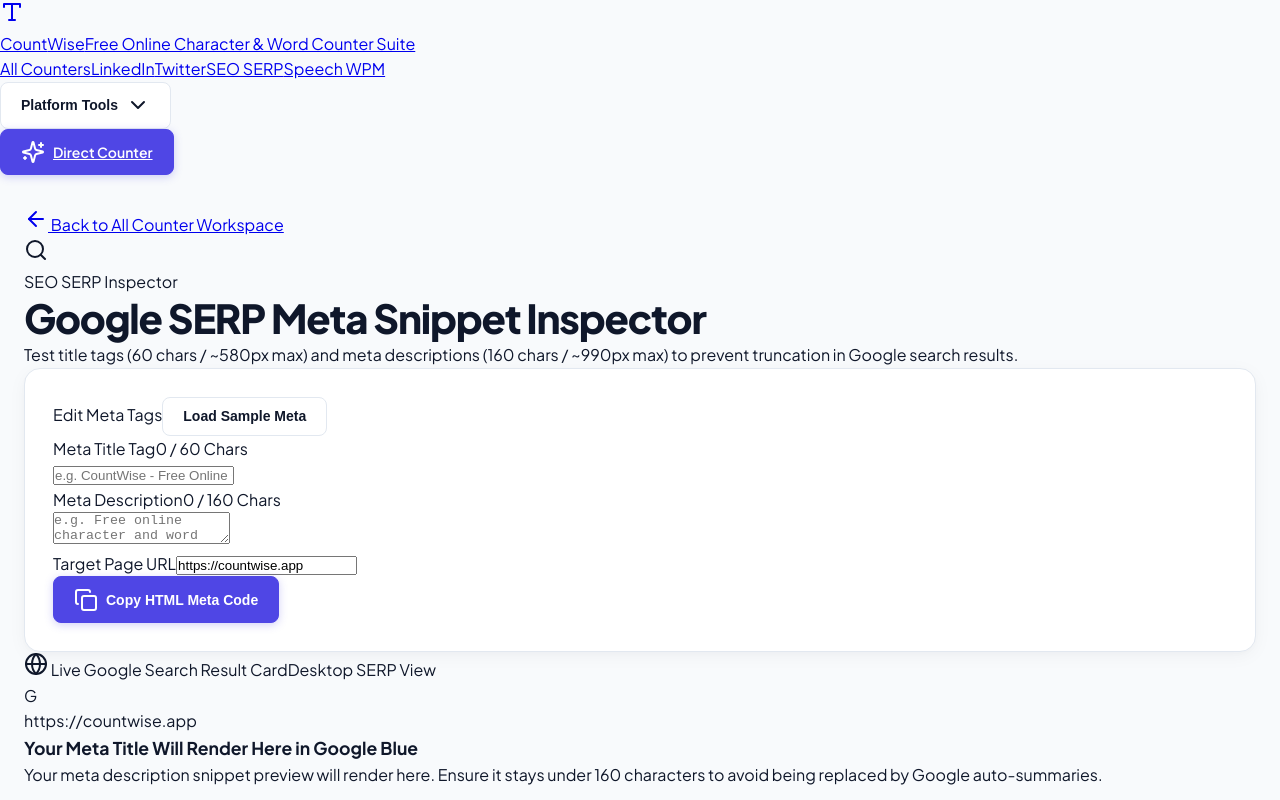
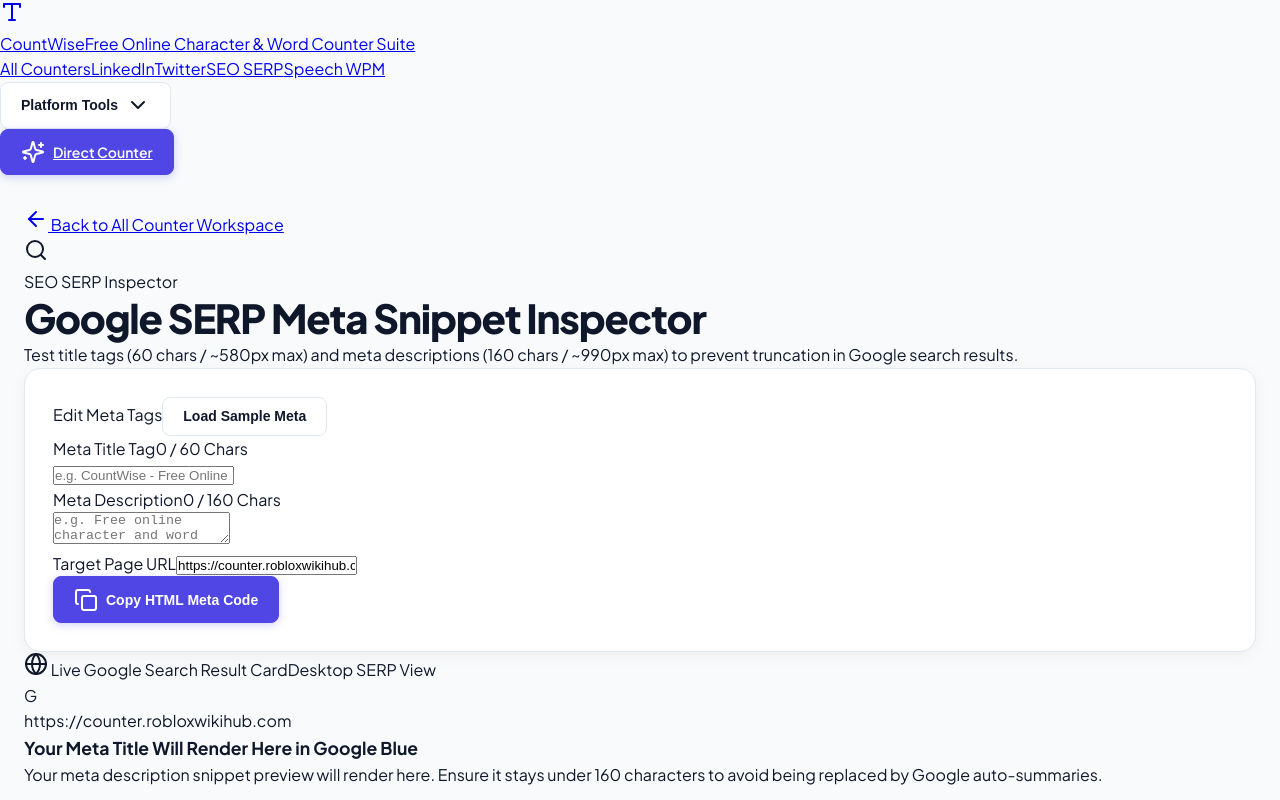
Before and after one commit to lianlele168/text-counter-hub, a Next.js app: page /seo-meta-length-checker in a window 1280 px wide. Shown: the top 800 px of the page. Built offline with nearby package versions, Linux system fonts and the light colour scheme.

Commit message:
fix: update canonical sitemap and metadata domain to counter.robloxwikihub.com for GSC compliance

```diff
--- a/src/app/amazon-listing-character-counter/page.tsx
+++ b/src/app/amazon-listing-character-counter/page.tsx
@@ -40,7 +40,7 @@
       <SchemaMarkup
         name="Amazon Seller Listing Character Counter & Inspector"
         description="Free online Amazon product listing length tool. Verify title length limits (75 mobile / 200 max) and scan for prohibited promotional words."
-        url="https://countwise.app/amazon-listing-character-counter"
+        url="https://counter.robloxwikihub.com/amazon-listing-character-counter"
       />
 
       <div className="space-y-8">
--- a/src/app/instagram-character-counter/page.tsx
+++ b/src/app/instagram-character-counter/page.tsx
@@ -38,7 +38,7 @@
       <SchemaMarkup
         name="Instagram Caption & Hashtag Counter"
         description="Free online Instagram caption character counter (2,200 max) and hashtag counter (30 max) with first-line 125-character truncation preview."
-        url="https://countwise.app/instagram-character-counter"
+        url="https://counter.robloxwikihub.com/instagram-character-counter"
       />
 
       <div className="space-y-8">
--- a/src/app/layout.tsx
+++ b/src/app/layout.tsx
@@ -4,7 +4,7 @@
 import Footer from '@/components/Footer';
 
 export const metadata: Metadata = {
-  metadataBase: new URL('https://countwise.app'),
+  metadataBase: new URL('https://counter.robloxwikihub.com'),
   title: {
     default: 'CountWise - Free Online Character & Word Counter Suite',
     template: '%s | CountWise'
@@ -19,7 +19,7 @@
   openGraph: {
     type: 'website',
     locale: 'en_US',
-    url: 'https://countwise.app',
+    url: 'https://counter.robloxwikihub.com',
     title: 'CountWise - Character & Word Counter Suite',
     description: '100% client-side privacy-first text counter tool.',
     siteName: 'CountWise'
--- a/src/app/linkedin-character-counter/page.tsx
+++ b/src/app/linkedin-character-counter/page.tsx
@@ -38,7 +38,7 @@
       <SchemaMarkup
         name="LinkedIn Post & Hook Cutoff Previewer"
         description="Free online LinkedIn post character counter (3,000 max limit) with real-time 210-character see-more cutoff preview."
-        url="https://countwise.app/linkedin-character-counter"
+        url="https://counter.robloxwikihub.com/linkedin-character-counter"
       />
 
       <div className="space-y-8">
--- a/src/app/page.tsx
+++ b/src/app/page.tsx
@@ -132,7 +132,7 @@
       <SchemaMarkup
         name="CountWise - Free Online Character & Word Counter Suite"
         description="Instant, private online character counter and word counter tool with platform-specific length previews."
-        url="https://countwise.app"
+        url="https://counter.robloxwikihub.com"
       />
 
       <div className="space-y-10">
--- a/src/app/robots.ts
+++ b/src/app/robots.ts
@@ -6,6 +6,6 @@
       userAgent: '*',
       allow: '/',
     },
-    sitemap: 'https://countwise.app/sitemap.xml',
+    sitemap: 'https://counter.robloxwikihub.com/sitemap.xml',
   };
 }
--- a/src/app/seo-meta-length-checker/page.tsx
+++ b/src/app/seo-meta-length-checker/page.tsx
@@ -8,7 +8,7 @@
 export default function SeoMetaPage() {
   const [title, setTitle] = useState('');
   const [description, setDescription] = useState('');
-  const [url, setUrl] = useState('https://countwise.app');
+  const [url, setUrl] = useState('https://counter.robloxwikihub.com');
   const [copied, setCopied] = useState(false);
 
   const titleLen = title.length;
@@ -27,7 +27,7 @@
   const loadSample = () => {
     setTitle('CountWise - Free Online Character & Word Counter Suite');
     setDescription('Instant, private online character counter and word counter tool. Measure characters, words, sentences, and reading time with real-time platform previews.');
-    setUrl('https://countwise.app');
+    setUrl('https://counter.robloxwikihub.com');
   };
 
   return (
@@ -35,7 +35,7 @@
       <SchemaMarkup
         name="Google SERP Snippet & Meta Tag Length Checker"
         description="Free online Google search preview simulator. Test title tag (60 char max) and meta description (160 char max) length optimization."
-        url="https://countwise.app/seo-meta-length-checker"
+        url="https://counter.robloxwikihub.com/seo-meta-length-checker"
       />
 
       <div className="space-y-8">
--- a/src/app/sitemap.ts
+++ b/src/app/sitemap.ts
@@ -1,7 +1,7 @@
 import { MetadataRoute } from 'next';
 
 export default function sitemap(): MetadataRoute.Sitemap {
-  const baseUrl = 'https://countwise.app';
+  const baseUrl = 'https://counter.robloxwikihub.com';
 
   const routes = [
     '',
--- a/src/app/twitter-character-counter/page.tsx
+++ b/src/app/twitter-character-counter/page.tsx
@@ -64,7 +64,7 @@
       <SchemaMarkup
         name="Twitter / X Thread Splitter & Character Counter"
         description="Free online Twitter thread generator. Automatically split long blog posts into 280-character numbered tweets (1/N)."
-        url="https://countwise.app/twitter-character-counter"
+        url="https://counter.robloxwikihub.com/twitter-character-counter"
       />
 
       <div className="space-y-8">
--- a/src/app/words-to-time-calculator/page.tsx
+++ b/src/app/words-to-time-calculator/page.tsx
@@ -46,7 +46,7 @@
       <SchemaMarkup
         name="Speech & Reading Time Calculator (WPM)"
         description="Free online speech reading time converter. Calculate speaking time in minutes and seconds based on custom words per minute (WPM)."
-        url="https://countwise.app/words-to-time-calculator"
+        url="https://counter.robloxwikihub.com/words-to-time-calculator"
       />
 
       <div className="space-y-8">
```
